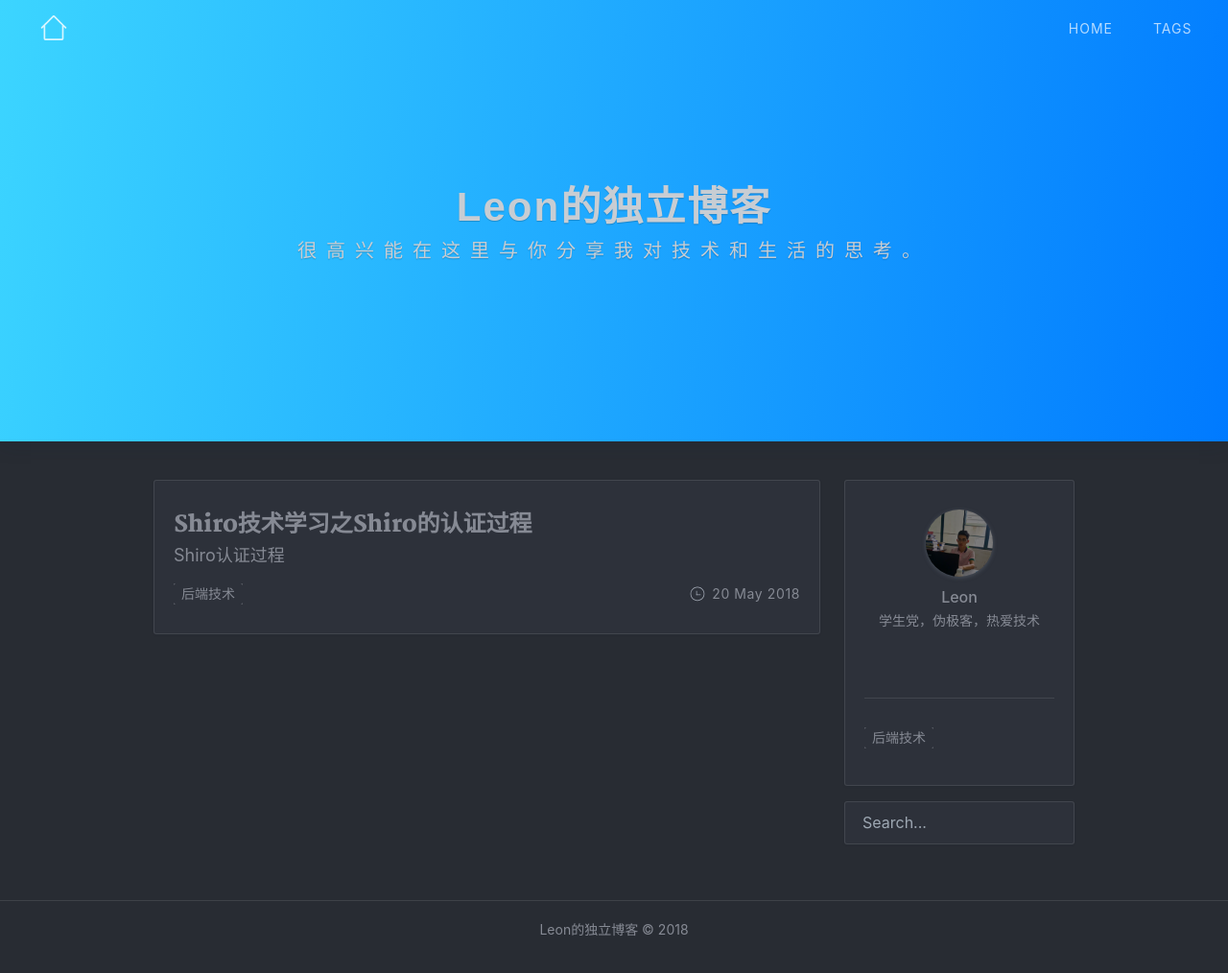
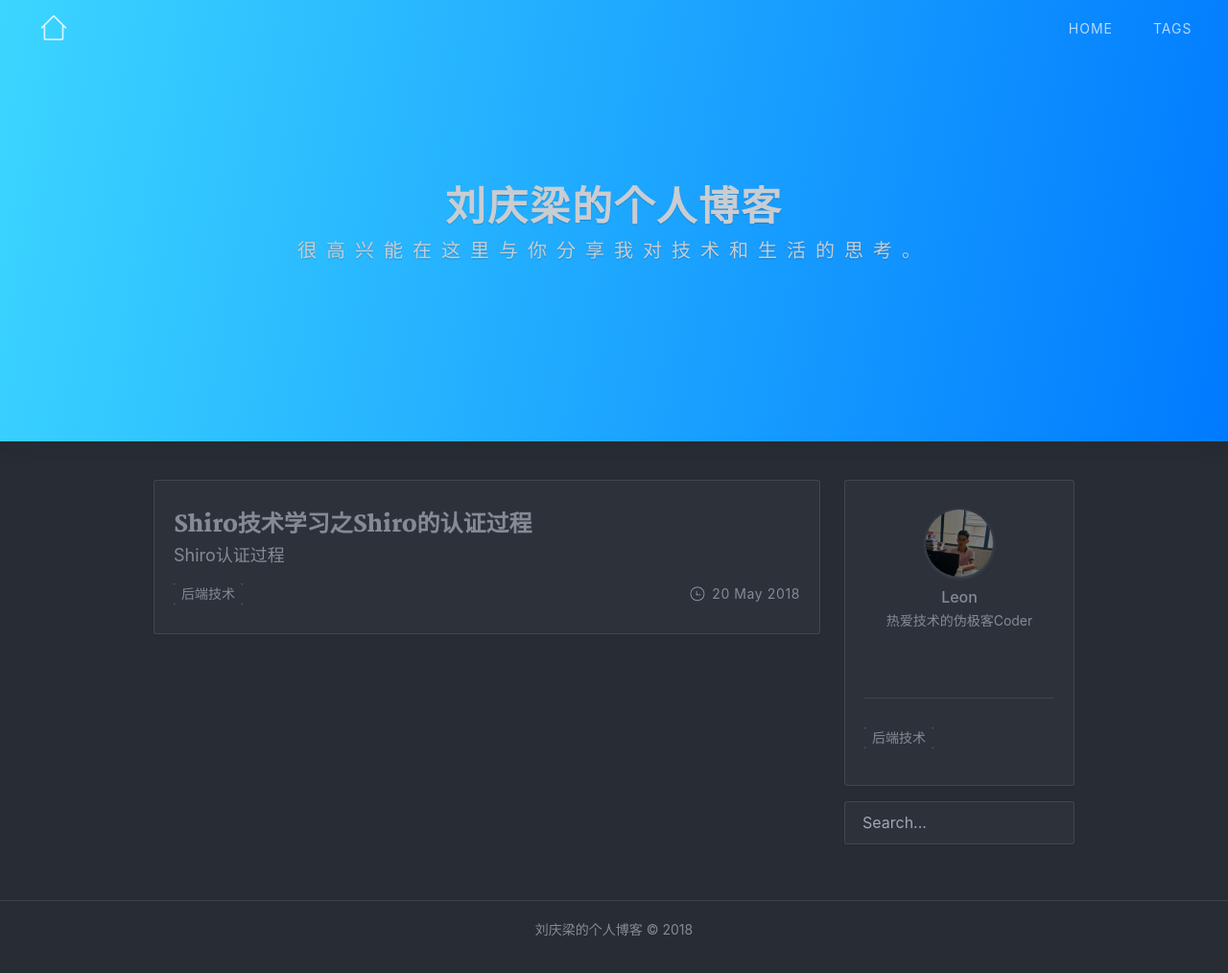
Before and after one commit to Coder-Leon/Coder-Leon.github.io, a Jekyll site: the page built from index.html, in a window 1280 px wide and 1019 px high. Shown: the top 1014 px of the window at 96% size. Built offline with Jekyll 4.4.1, drawn with Linux system fonts in a browser that asks for light colours; nearby versions of some CDN libraries; the list of posts is cut into pages by our own code; a style sheet for code colours, icons or effects is not loaded.

Commit message:
repair encoding and change some informmation

```diff
--- a/_config.yml
+++ b/_config.yml
@@ -1,7 +1,7 @@
 # Site settings 配置站点
-title: 'Leon的独立博客'
+title: '刘庆梁的个人博客'
 description: '后端开发者/伪极客/学生党，热爱技术。很高兴能在这里与你分享我对技术和生活的思考。'
-keyword: 'Coder, Leon, 刘庆梁 , 刘庆梁的独立博客, 刘庆梁的博客, Leon的博客,  Leon的独立博客, 后端, 后端开发, 后端博客, Java, MySQL, Spring'
+keyword: 'Coder, Leon, 刘庆梁 , 刘庆梁的个人博客, 刘庆梁的博客, Leon的博客,  Leon的个人博客, 后端, 后端开发, 后端博客, Java, MySQL, Spring'
 url: 'http://backender.life' # your host
 
 # if you don't need baseurl, you should leave this value blank.
@@ -19,7 +19,7 @@ nav:
 # Author 配置博主信息
 author: 'Leon'
 nickname: 'Coder-Leon'
-bio: '学生党，伪极客，热爱技术'
+bio: '热爱技术的伪极客Coder'
 avatar: '/assets/img/profile.png'
 
 # Search
@@ -51,6 +51,7 @@ postPatterns: 'circuitBoard'
 sns:
  # weibo: '//weibo.com/u/5843088163'
   github: '//github.com/coder-leon'
+  email: 'mailto:qlliu323@gmail.com'
 
 # Tags 设置标签
 recommend-tags: true # whether or not display recommend-tags on the sidebar
--- a/index.html
+++ b/index.html
@@ -1,6 +1,6 @@
 ---
 layout: default
-home-title: Leon的独立博客
+home-title: 刘庆梁的个人博客
 description: 很高兴能在这里与你分享我对技术和生活的思考。
 ---
 
```
Also changed, not shown: _posts/2018-05-20-shiro_authentication.md (+4 -2 lines).
